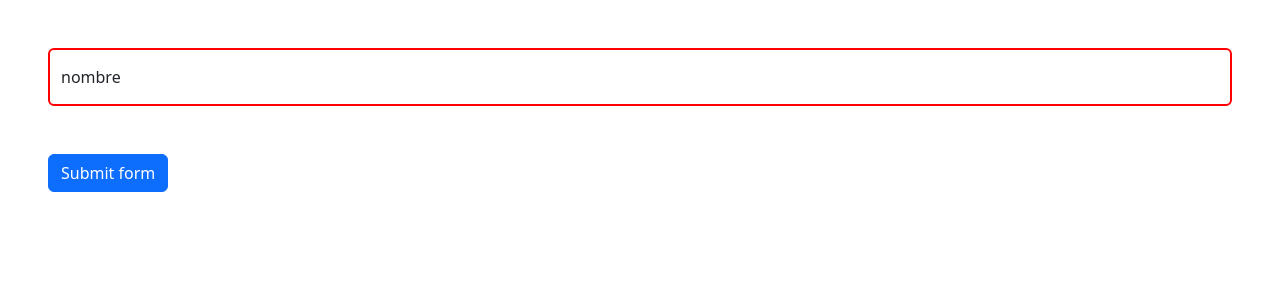
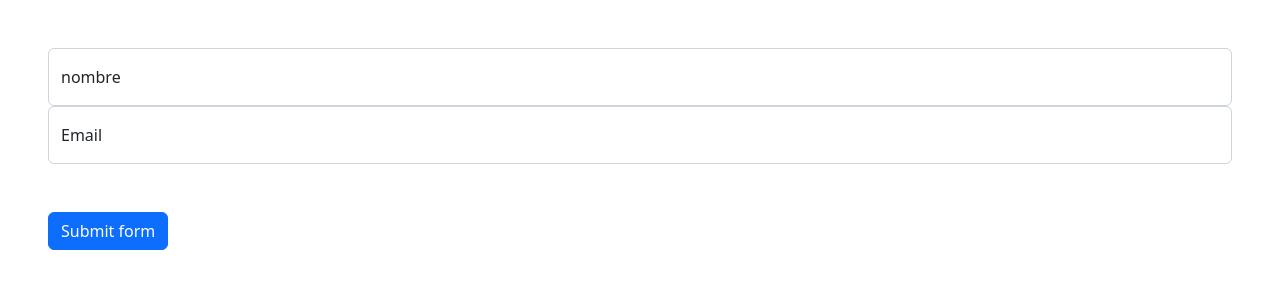
Before and after one commit to ImCrisam/test_frontend_fsg, a React (Vite) app: page / in a window 1280 px wide. Shown: the top 300 px of the page. Built offline with nearby package versions, Linux system fonts and the light colour scheme.

Commit message:
input email

```diff
--- a/src/App.tsx
+++ b/src/App.tsx
@@ -1,13 +1,14 @@
 import { useState } from "react";
 import { InputCp } from "./components/InputCp";
-import { inputname } from "./configInputs";
+import { inputname, inputEmail } from "./configInputs";
 import "./App.css";
 
 function App() {
   return (
     <div className="App">
-      <form className=" p-5">
+      <form className=" p-5 ">
         <InputCp {...inputname}></InputCp>
+        <InputCp {...inputEmail}></InputCp>
         <div className="col-12">
           <button className="btn btn-primary mt-5" type="submit">
             Submit form
--- a/src/components/InputCp.tsx
+++ b/src/components/InputCp.tsx
@@ -1,4 +1,4 @@
-import "./InputCp.css";
+//import "./InputCp.css";
 
 export interface propInputCp {
   lable: string;
@@ -6,7 +6,7 @@ export interface propInputCp {
   isRequired: boolean;
   textRequired: string;
   autoComplete?: string;
-  pattern: string;
+  pattern?: string;
   textId: string;
   type: "text" | "email" | "number";
 }
@@ -16,7 +16,7 @@ export function InputCp(p: propInputCp) {
     <div className="form-floating">
       <input
         type={p.type}
-        className="form-control "
+        className="form-control"
         id={p.textId}
         placeholder=""
         autoComplete={p.autoComplete}
@@ -24,11 +24,18 @@ export function InputCp(p: propInputCp) {
         pattern={p.pattern}
         onInvalid={(e) => {
           let target = e.target as HTMLInputElement;
-          if (!target.value) {
-            target.setCustomValidity(p.textRequired);
-          } else {
+          if (!target.value && target.required) {
+            target.setCustomValidity(p.textRequired + target.value);
+            target.className = "form-control is-invalid";
+            return;
+          }
+          if (target.validity.patternMismatch) {
             target.setCustomValidity(p.textInvalid);
+            target.className = "form-control is-invalid";
+            return;
           }
+          target.className = "form-control";
+          target.setCustomValidity("");
         }}
       ></input>
       <label htmlFor={p.textId}>{p.lable}</label>
--- a/src/configInputs.ts
+++ b/src/configInputs.ts
@@ -6,7 +6,18 @@ export const inputname: propInputCp = {
   pattern: "^[a-zA-ZáéíóúÁÉÍÓÚñÑ]+([ ]?[a-zA-ZáéíóúÁÉÍÓÚñÑ]+)+$",
   textInvalid: "Ingrese solo letras",
   isRequired: true,
-  textRequired: "Este campo es obligatorio",
+  textRequired: "Nombre es requerido",
   type: "text",
   autoComplete: "name",
 };
+
+export const inputEmail: propInputCp = {
+  textId: "email",
+  lable: "Email",
+  textInvalid: "Email no valido",
+  isRequired: true,
+  pattern: "[a-z0-9._%+-]+@[a-z0-9.-]+.[a-z]{2,4}$",
+  textRequired: "Email es requerido",
+  type: "email",
+  autoComplete: "email",
+};
```
